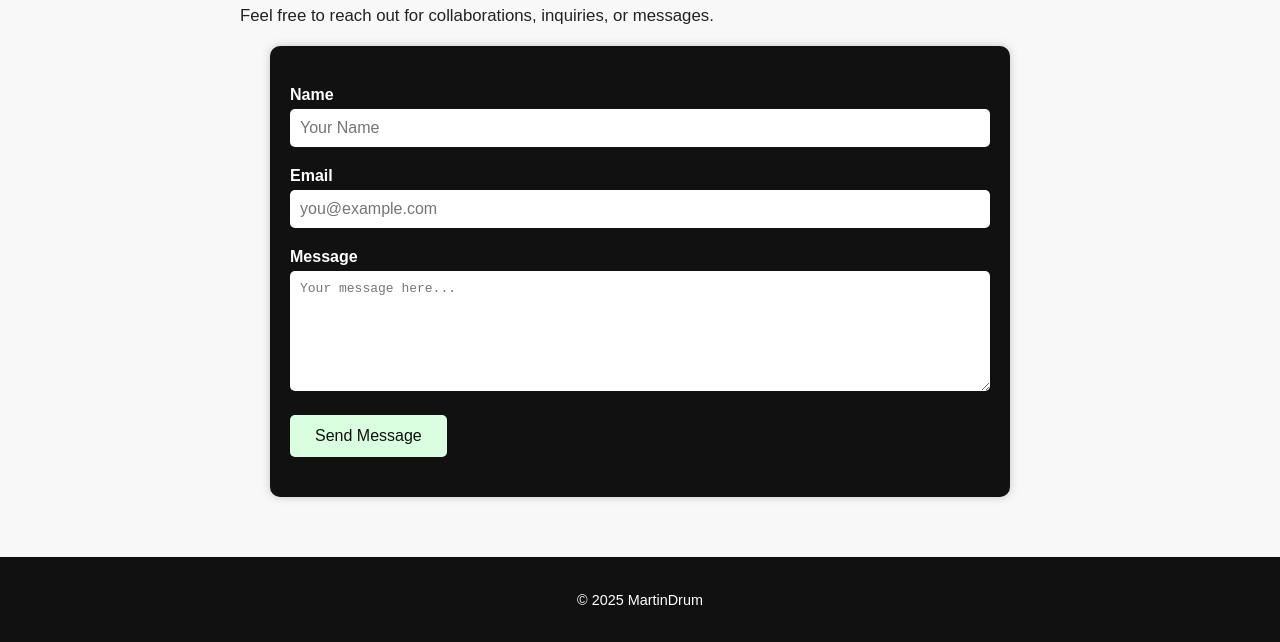
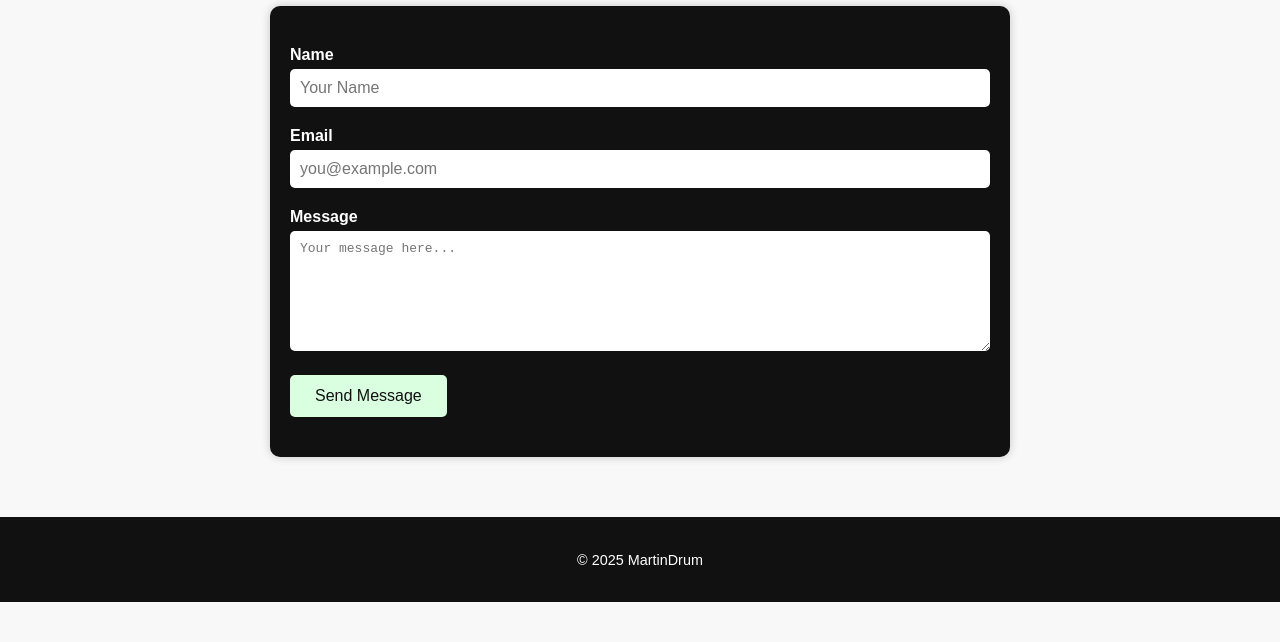
Before and after one commit to Daigledrum/Website, a plain HTML site: page contact.html in a window 1280 px wide. Shown: the part 197-839 px from the top of the page. After the commit the page ends 800 px from the top, so only its background shows below. Drawn offline with Linux system fonts and the light colour scheme.

Commit message:
Update contact.html
change in the nav margins

```diff
--- a/contact.html
+++ b/contact.html
@@ -8,11 +8,17 @@
     /* BASE STYLES */
    body {
   font-family: silom, sans-serif;
-      margin: 0;
+  margin: 0;           /* remove top margin */
   background: #f8f8f8;
   color: #222;
   text-align: justify;
   box-sizing: border-box;
+}
+
+main {
+  max-width: 1100px;
+  margin: 00px auto;   /* spacing below header */
+  padding: 0 60px;
 }
 
   header {
@@ -45,11 +51,7 @@ nav a {
 }
 
 
-    main {
-      max-width: 1100px;
-      margin: 40px auto;
-      padding: 0 20px;
-    }
+
 
     h1, h2 {
       text-align: left;
```
Lines whose indentation alone changed are shown as unchanged.
